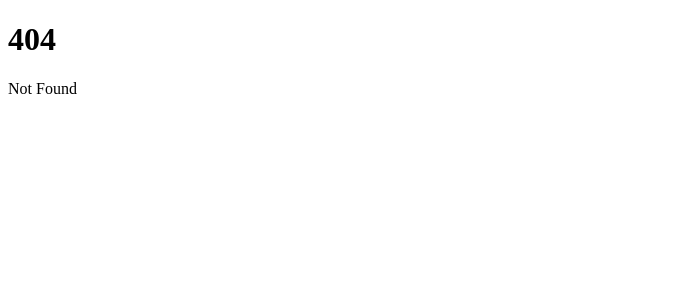
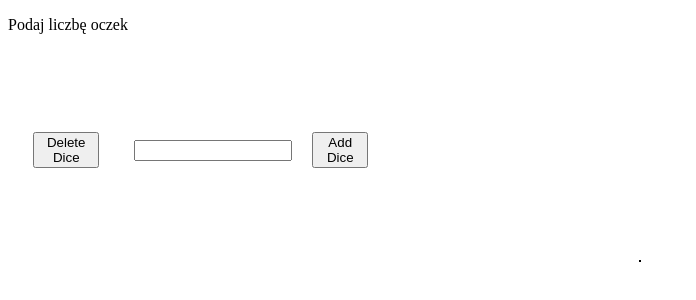
Before and after one commit to supastrikas2f/Hackaton2FAleTymRazemFR, a SvelteKit app: page /Dice in a window 1280 px wide. Before the commit this address had no page. Shown: the top 300 px of the page, without its empty margins (0-696 px from the left). Built offline with nearby package versions, Linux system fonts and the light colour scheme.

Commit message:
shits wild

```diff
--- a/src/components/Dice.svelte
+++ b/src/components/Dice.svelte
@@ -1,9 +1,9 @@
 <script lang="ts">
 
-    export let d : number = 6;
-    let rolled : number;
-    let rolledText : string = "You didnt rolled yet.";
-    let rollHistory : Array<Number> = [];
+    export let d = 6;
+    let rolled;
+    let rolledText = "You haven't rolled yet.";
+    let rollHistory = [];
     let roll = () => {
         rolled = Math.floor(Math.random() * d + 1);
         rollHistory[rollHistory.length] = rolled;
--- /dev/null
+++ b/src/routes/Dice/+page.svelte
@@ -0,0 +1,76 @@
+<script>
+    import Dice from "../../components/Dice.svelte"
+    $: dice = [];
+    let number;
+    function addDice(number)
+    {
+        if(number > 0)
+        {
+        dice.push(number)
+        dice = dice;
+        }else{alert("Podaj liczbę oczek")}
+
+    }
+    function deleteDice()
+    {
+        dice[dice.indexOf(number)] = null;
+    }
+</script>
+
+<style>
+    #flexBox{
+        display: flex;
+        align-items: center;
+        justify-content: center;
+    }
+
+    #grid{
+        display: inline-grid;
+        grid-template-columns: auto auto auto auto;
+        margin: auto;
+        border: 1px solid black;
+    }
+
+    #addDice{
+        display: flex;
+        align-items: center;
+        width: 350px;
+        height: 200px;
+        margin: 10px;
+    }
+
+    #addDice input{
+        width: 150px;
+        margin: 20px;
+    }
+
+    #diceBox{
+        margin: 20px;
+    }
+
+    #deleteDice{
+        left: 33%;
+        margin: 15px;
+    }
+
+
+</style>
+
+<p>Podaj liczbę oczek</p>
+<div id="addDice" class="boxesMargin">
+    <button id="deleteDice" on:click={() => deleteDice()}>Delete Dice</button>
+    <input type="number" bind:value = {number}>
+    <button on:click={() => addDice(number)}>Add Dice</button>
+</div>
+<div id="flexBox">
+    <div id="grid">
+        {#each dice as number}
+            {#if number !== null}
+                <div id="diceBox">
+                    <Dice d = {number} class="boxesMargin"></Dice>
+
+                </div>
+            {/if}
+        {/each}
+    </div>
+</div>
--- a/src/routes/playersBoxes/+page.svelte
+++ b/src/routes/playersBoxes/+page.svelte
@@ -70,7 +70,7 @@
 
         <div id="addPlayerBox" class="boxesMargin">
             <input type="text" bind:value = {name}>
-            <button on:click={addPlayer}>Dodaj gracza</button>
+            <button on:click={addPlayer}>Add Player</button>
         </div>
     </div>
 </div>
```
Also changed, not shown: src/routes/+page.svelte (+32 -0 lines), src/routes/rudy/+page.svelte (+14 -7 lines), static/properties.json (renamed from src/properties.json).
